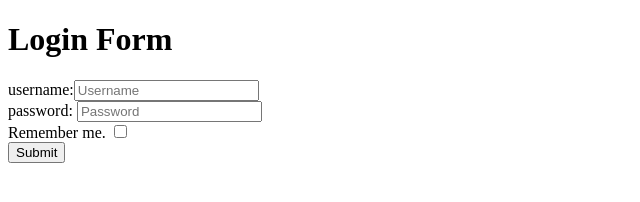
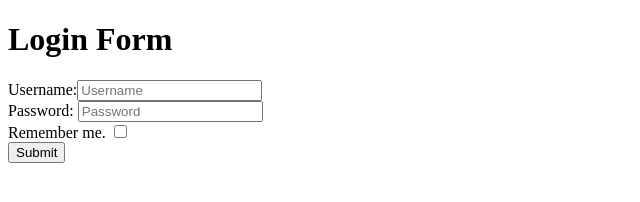
Before and after one commit to acciojob/remember-me-login-form-sachin7con, a website: page main.html in a window 1280 px wide. Shown: the full height of the page, 0-640 px from the left. Drawn offline with Linux system fonts and the light colour scheme.

Commit message:
created a submission

```diff
--- a/main.html
+++ b/main.html
@@ -10,9 +10,8 @@
 	<!--SGN the entire body must be written by student -->
 	<h1>Login Form</h1>
 <form>
-	<label for="username">
-username:</label><input type="text" id="username" placeholder="Username"><br>
-<label for="password">password: </label> <input type="password"  placeholder="Password" id="password"><br>
+	<label for="username">Username:</label><input type="text" id="username" placeholder="Username"><br>
+<label for="password">Password:</label> <input type="password"  placeholder="Password" id="password"><br>
 <label for="Remember me"> Remember me. </label> <input type="checkbox" id="checkbox"><br>
  <input type="submit" id="submit" value="Submit">
 
```
